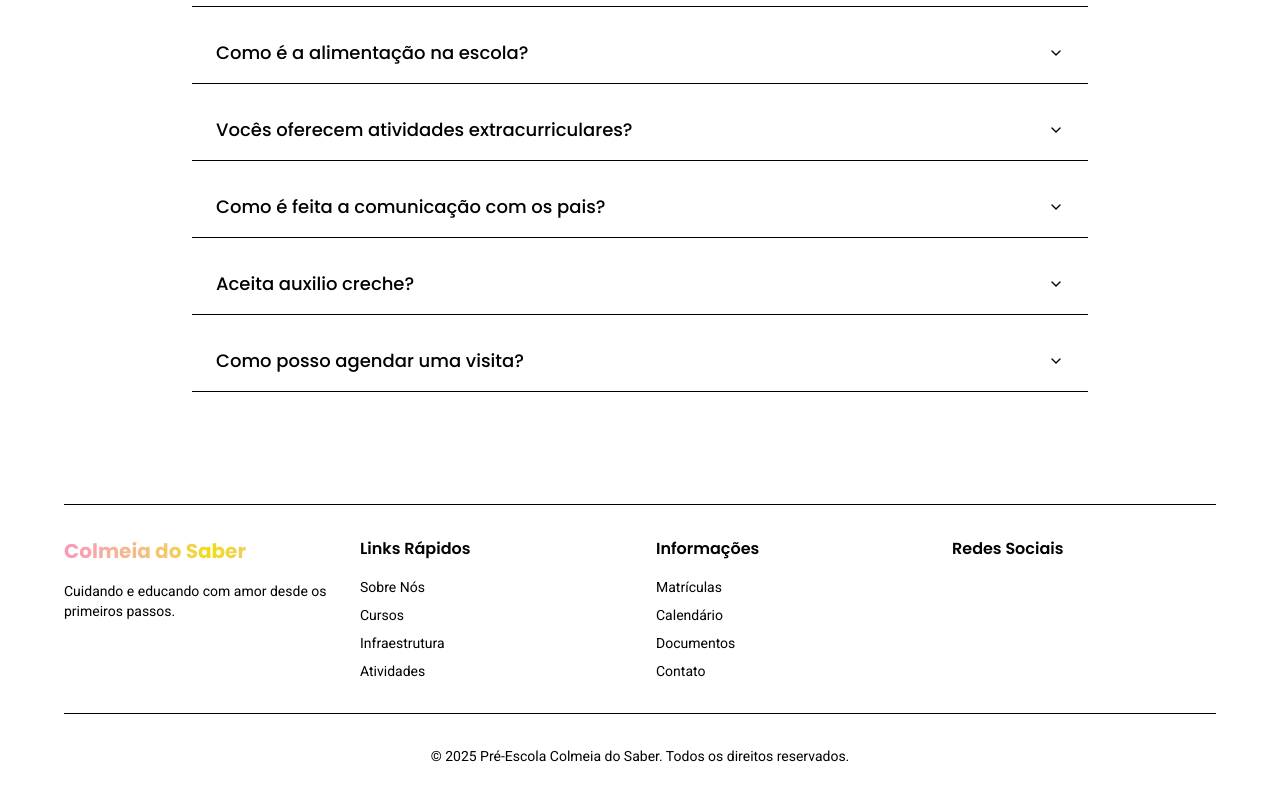
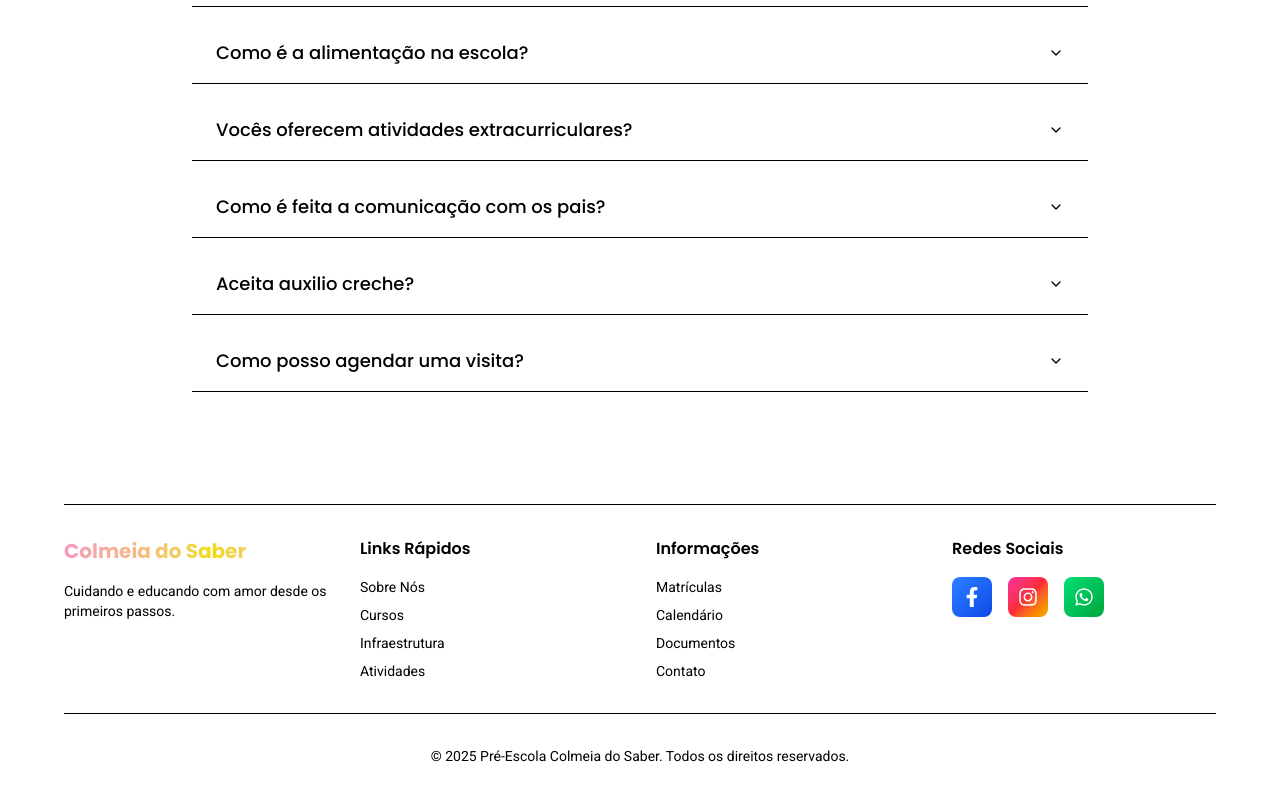
Before and after one commit to Michael-Reis/colmeia-do-saber, a Next.js app: page / in a window 1280 px wide. Shown: the part 6866-7666 px from the top of the page. Built offline with nearby package versions, Linux system fonts and the light colour scheme.

Commit message:
feat: redes sociais

```diff
--- a/app/page.tsx
+++ b/app/page.tsx
@@ -6,6 +6,7 @@ import { MarqueeDemo } from "@/components/comments"
 import { HeroParallaxDemo } from "@/components/paralax"
 import { TypewriterEffectDemo } from "@/components/school"
 import { AnimatedGradientText } from "@/components/magicui/animated-gradient-text"
+import { FaFacebookF, FaInstagram, FaWhatsapp } from "react-icons/fa"
 
 export default function HomePage() {
   return (
@@ -524,21 +525,24 @@ export default function HomePage() {
               <div className="flex gap-4">
                 <a
                   href="#"
-                  className="w-10 h-10 bg-muted hover:bg-accent rounded-full flex items-center justify-center text-muted-foreground hover:text-accent-foreground transition-colors"
+                  className="w-10 h-10 bg-gradient-to-br rounded-lg from-blue-500 to-blue-700 flex items-center justify-center text-white hover:scale-105 transition-transform"
+                  aria-label="Facebook"
                 >
-                  {/* Placeholder for Facebook icon */}
+                  <FaFacebookF size={20} />
                 </a>
                 <a
                   href="#"
-                  className="w-10 h-10 bg-muted hover:bg-accent rounded-full flex items-center justify-center text-muted-foreground hover:text-accent-foreground transition-colors"
+                  className="w-10 h-10 bg-gradient-to-br rounded-lg from-pink-500 via-red-500 to-yellow-500 flex items-center justify-center text-white hover:scale-105 transition-transform"
+                  aria-label="Instagram"
                 >
-                  {/* Placeholder for Instagram icon */}
+                  <FaInstagram size={20} />
                 </a>
                 <a
                   href="#"
-                  className="w-10 h-10 bg-muted hover:bg-accent rounded-full flex items-center justify-center text-muted-foreground hover:text-accent-foreground transition-colors"
+                  className="w-10 h-10 bg-gradient-to-br rounded-lg from-green-400 to-green-600 flex items-center justify-center text-white hover:scale-105 transition-transform"
+                  aria-label="WhatsApp"
                 >
-                  {/* Placeholder for WhatsApp icon */}
+                  <FaWhatsapp size={20} />
                 </a>
               </div>
             </div>
```
